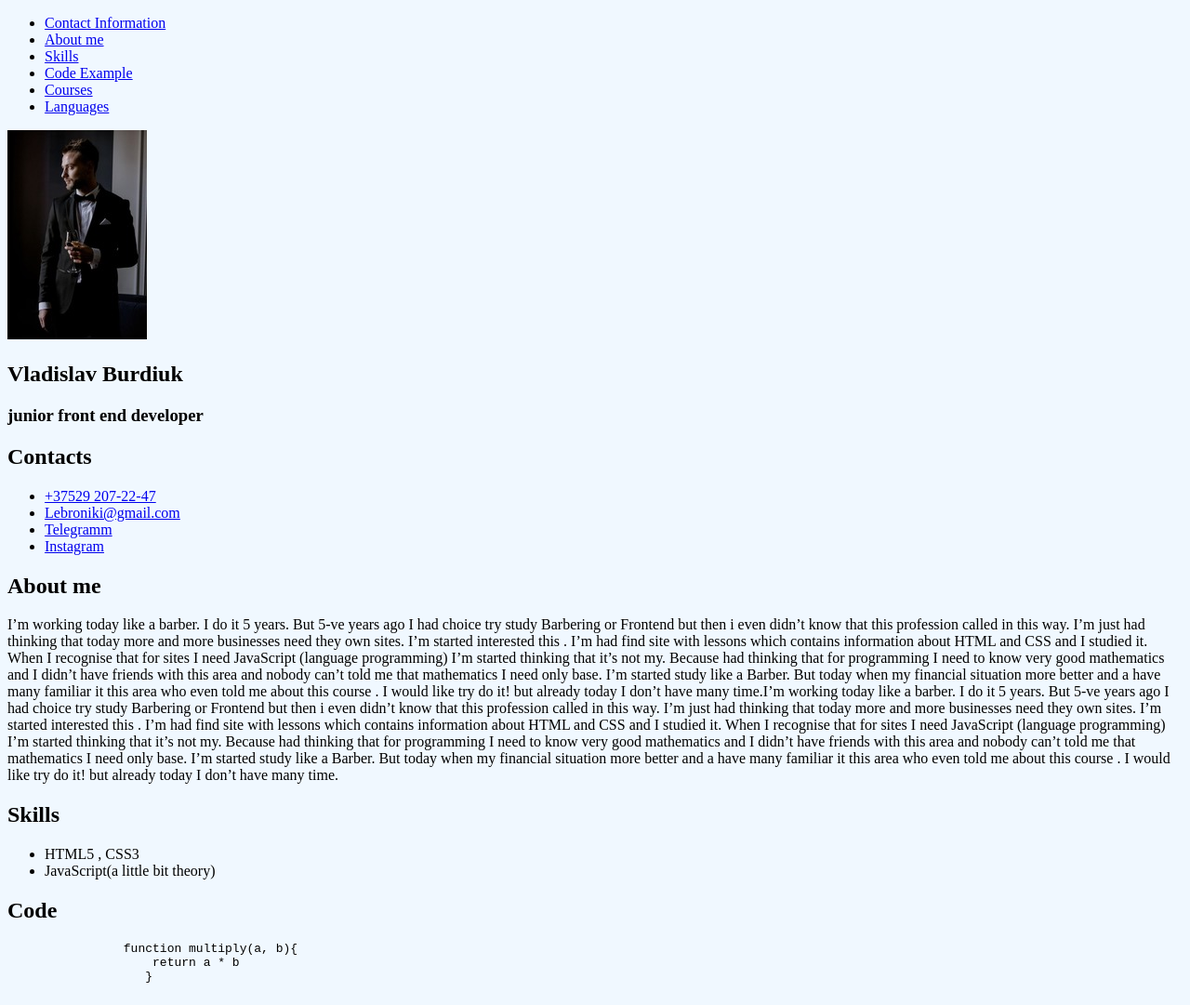
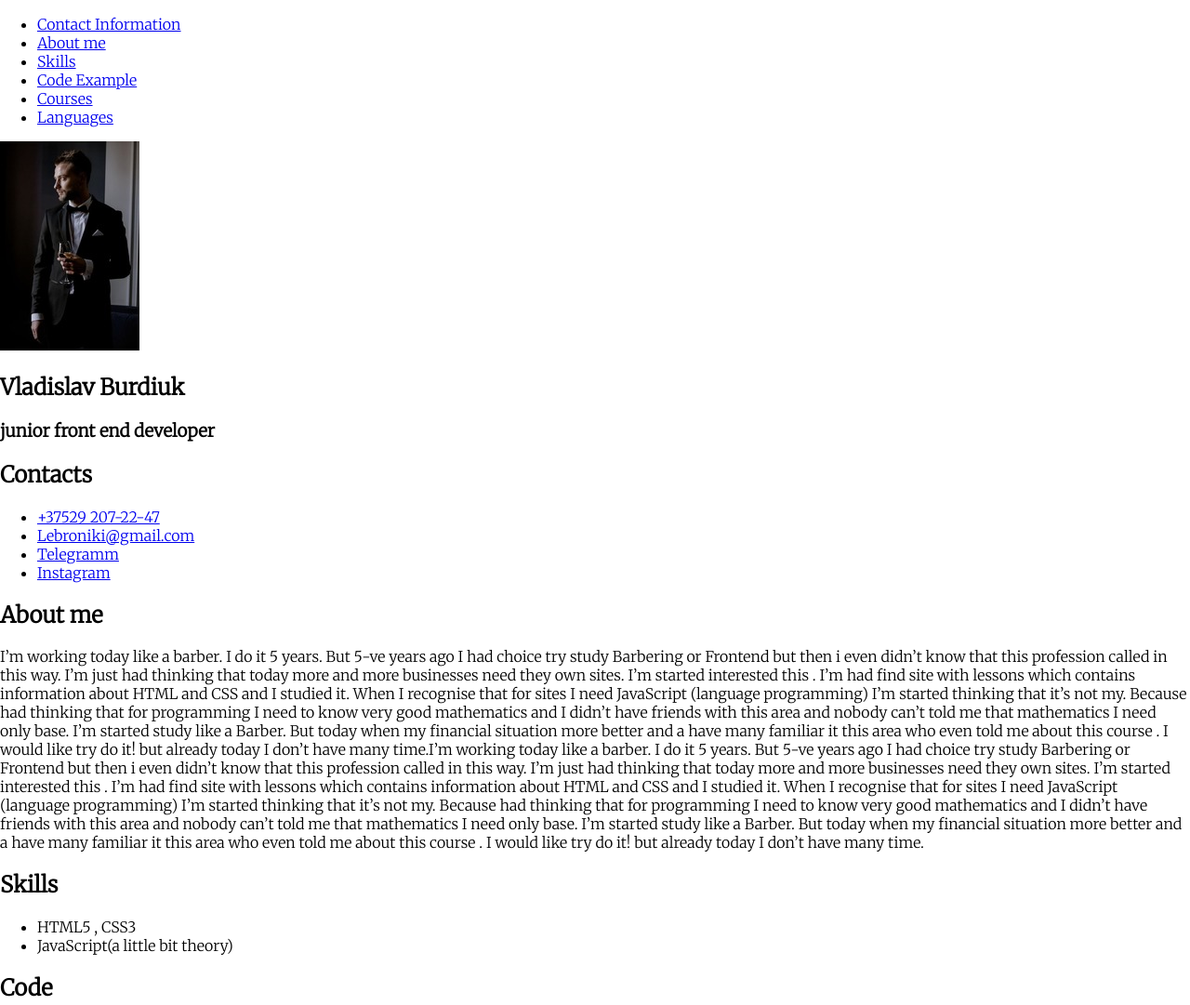
Before and after one commit to Lebroniki/rsschool-cv, a plain HTML site: page index.html in a window 1280 px wide. Shown: the top 1081 px of the page at 93% size. Drawn offline with Linux system fonts and the light colour scheme.

Commit message:
feat: add footer and styles to body and html

```diff
--- a/index.html
+++ b/index.html
@@ -83,5 +83,10 @@
         </section>
     </div>
 </main>
+<footer class="footer">
+    <div class="container">
+
+    </div>
+</footer>
 </body>
 </html>
--- a/style.css
+++ b/style.css
@@ -1,3 +1,17 @@
+* {
+   box-sizing: border-box;
+}
+html {
+   scroll-behavior: smooth;
+ }
+
 body{
-   background-color: aliceblue;
+   font-family: 'Merriweather', serif;
+   min-height: 100vh;
+   margin:0;
+   padding: 0;
+   display: flex;
+   flex-direction: column;
+   justify-content: space-between;
+
 }
```
